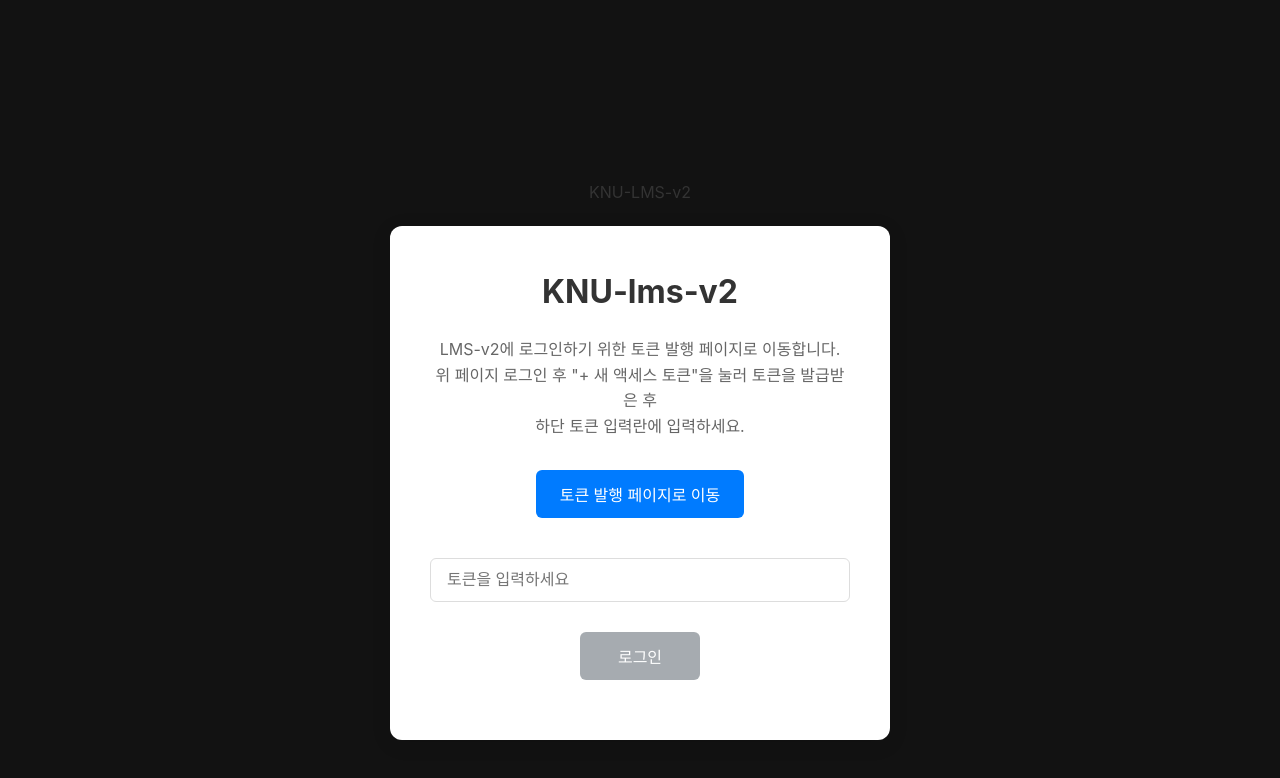
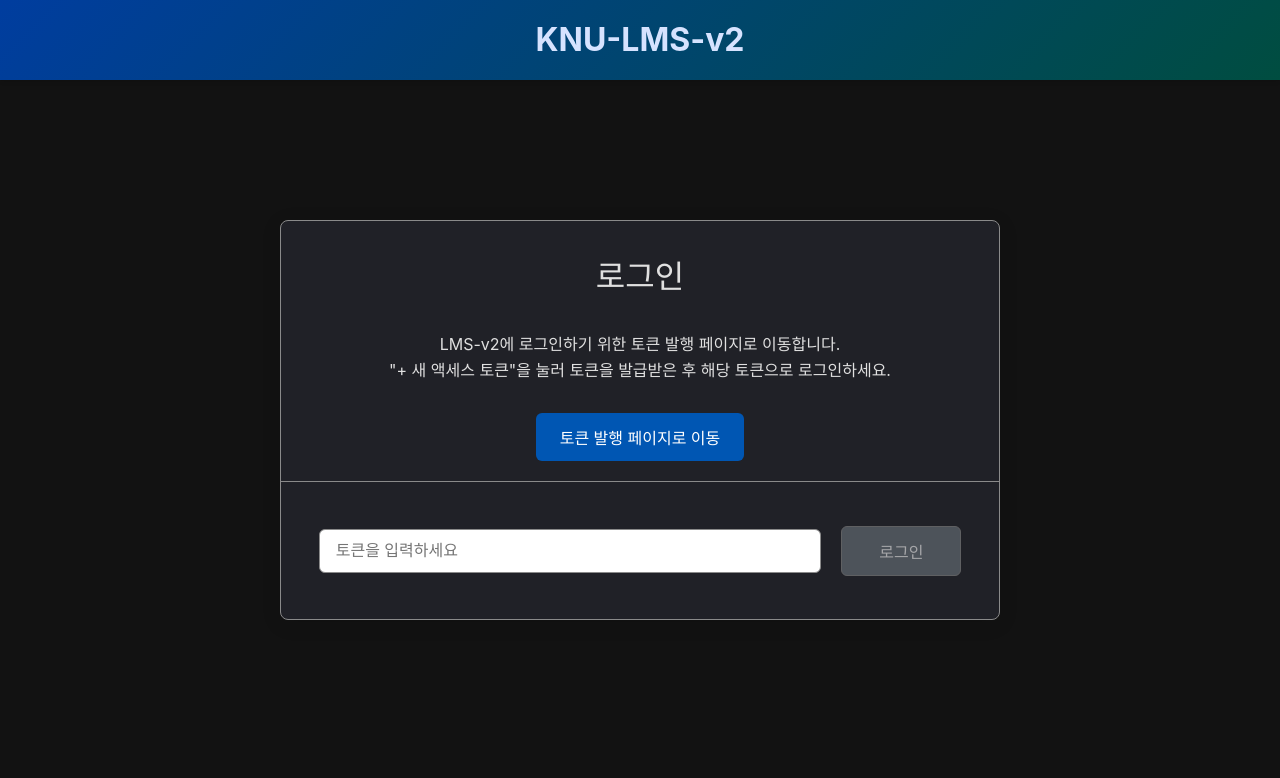
Before and after one commit to knu-lms-v2/lms-client, a React (Vite) app: page /login in a window 1280 px wide. Shown: the top 778 px of the page. Built offline with nearby package versions, Linux system fonts and the light colour scheme.

Commit message:
Design: 로그인페이지 디자인 수정

```diff
--- a/src/components/layout/Loginpage.module.css
+++ b/src/components/layout/Loginpage.module.css
@@ -1,29 +1,69 @@
 .container {
   width: 100%;
-  height: 100vh;
+  height: calc(100% - 5rem); /* 헤더 높이 제외 */
   display: flex;
   flex-direction: column;
   justify-content: center;
   align-items: center;
-  background-color: var(--background-gray);
+  background-color: var(--color-background);
+  color: var(--color-on-surface);
+}
+
+.header {
+  display: flex;
+  flex-direction: column;
+  justify-content: center;
+  align-items: center;
+  width: 100%;
+  height: 5rem;
+  background: linear-gradient(
+    135deg,
+    var(--color-primary-container) 0%,
+    var(--color-secondary-container) 100%
+  ) !important;
+  padding: 0 20px;
+  position: fixed;
+  top: 0;
+  left: 0;
+  box-shadow: 0 2px 4px rgba(0, 0, 0, 0.1);
+}
+
+.title {
+  font-size: 2rem;
+  font-weight: bold;
+  color: var(--color-on-primary-container);
 }
 
 .card {
+  width: 90%;
+  max-width: 45rem;
+  height: auto;
+  min-height: 400px;
   text-align: center;
-  padding: 40px;
-  background-color: white;
-  border-radius: 12px;
+  background-color: var(--color-surface-container);
+  color: var(--color-on-surface);
+  border: 0.7px solid var(--color-outline);
+  border-radius: 8px;
   box-shadow: 0 4px 20px rgba(0, 0, 0, 0.1);
-  max-width: 500px;
+
+  display: flex;
+  flex-direction: column;
 }
 
-.title {
-  color: #333;
-  margin-bottom: 20px;
+.cardHeader {
+  display: flex;
+  flex-direction: column;
+  justify-content: center;
+  align-items: center;
+  border-bottom: 0.7px solid var(--color-outline);
+}
+
+.cardTitle {
+  margin-bottom: 30px;
+  margin-top: 30px;
 }
 
 .description {
-  color: #666;
   margin-bottom: 30px;
   line-height: 1.6;
 }
@@ -37,7 +77,7 @@
 
 .button {
   padding: 12px 24px;
-  background-color: #007bff;
+  background-color: #0056b3;
   color: white;
   border: none;
   border-radius: 6px;
@@ -48,7 +88,7 @@
 }
 
 .button:hover:not(:disabled) {
-  background-color: #0056b3;
+  background-color: var(--color-primary-container);
 }
 
 .button:disabled {
@@ -57,27 +97,30 @@
   opacity: 0.6;
 }
 
+.inputAndLoginButtonContainer {
+  flex: 1;
+  display: flex;
+  flex-direction: row;
+  justify-content: center;
+  align-items: center;
+  gap: 20px;
+}
+
 .loginButton {
   background-color: #28a745;
   min-width: 120px;
+  border: 0.7px solid var(--color-outline);
 }
 
 .loginButton:hover:not(:disabled) {
   background-color: #218838;
 }
 
-.inputContainer {
-  margin-bottom: 30px;
-  width: 100%;
-  text-align: center;
-}
-
 .input {
-  width: 100%;
-  margin-top: 20px;
+  width: 70%;
   padding: 12px 16px;
   font-size: 16px;
-  border: 1px solid #ddd;
+  border: 0.7px solid var(--color-outline);
   border-radius: 6px;
   box-sizing: border-box;
   transition: border-color 0.2s ease;
--- a/src/components/layout/Loginpage.tsx
+++ b/src/components/layout/Loginpage.tsx
@@ -77,14 +77,14 @@ const LoginPage: React.FC<Props> = ({ onLoginSuccess }) => {
         <div className={styles.title}>KNU-LMS-v2</div>
       </div>
       <div className={styles.card}>
-        <h1 className={styles.title}>KNU-lms-v2</h1>
+        <div className={styles.cardHeader}>
+          <h1 className={styles.cardTitle}>로그인</h1>
 
           <p className={styles.description}>
             LMS-v2에 로그인하기 위한 토큰 발행 페이지로 이동합니다.
-          <br /> 위 페이지 로그인 후 "+ 새 액세스 토큰"을 눌러 토큰을 발급받은
-          후
             <br />
-          하단 토큰 입력란에 입력하세요.
+            "+ 새 액세스 토큰"을 눌러 토큰을 발급받은 후 해당 토큰으로
+            로그인하세요.
           </p>
 
           <div className={styles.buttonContainer}>
@@ -92,20 +92,17 @@ const LoginPage: React.FC<Props> = ({ onLoginSuccess }) => {
               토큰 발행 페이지로 이동
             </button>
           </div>
-
-        <div className={styles.inputContainer}>
+        </div>
+        <div className={styles.inputAndLoginButtonContainer}>
           <input
+            className={styles.input}
             type="text"
             value={token}
             onChange={(e) => setToken(e.target.value)}
             onKeyPress={handleKeyPress}
             placeholder="토큰을 입력하세요"
-            className={styles.input}
             disabled={isLoading}
           />
-        </div>
-
-        <div className={styles.buttonContainer}>
           <button
             onClick={saveToken}
             className={`${styles.button} ${styles.loginButton}`}
--- a/src/globals.ts
+++ b/src/globals.ts
@@ -1 +1 @@
-export const API_URL = "https://69563397ed66.ngrok-free.app";
+export const API_URL = "https://82a612b597d2.ngrok-free.app";
--- a/src/index.css
+++ b/src/index.css
@@ -1,24 +1,42 @@
 :root {
+  /* Primary color: 앱의 주요 강조 색 (버튼, 토글 등) */
   --color-primary: #82b1ff;
-  --color-on-primary: #001f54;
-  --color-primary-container: #003d9f;
-  --color-on-primary-container: #d6e3ff;
+  --color-on-primary: #001f54; /* primary 위의 텍스트/아이콘 */
+  --color-primary-container: #003d9f; /* primary 변형 - 큰 버튼, 카드 배경 */
+  --color-on-primary-container: #d6e3ff; /* primaryContainer 위의 글자 */
 
+  /* Secondary color: 보조 강조 색 (필터, 태그 등) */
   --color-secondary: #80cbc4;
   --color-on-secondary: #00332d;
   --color-secondary-container: #004d40;
   --color-on-secondary-container: #b2dfdb;
 
+  /* App Background: 앱 전체 배경 (가장 뒤) */
   --color-background: #121212;
-  --color-on-background: #e0e0e0;
+  --color-on-background: #e0e0e0; /* 배경 위의 텍스트 */
 
+  /* Surface: 가장 기본적인 표면 (앱의 바닥면) */
   --color-surface: #121212;
-  --color-on-surface: #e0e0e0;
+  --color-on-surface: #e0e0e0; /* surface 위의 텍스트 */
+
+  /* Surface Variant: 표면 변형 (카드 테두리, 경계선) */
   --color-surface-variant: #2c2c2c;
   --color-on-surface-variant: #b0b0b0;
 
+  /* Surface Container 단계:
+     elevation(높이)에 따라 점점 밝게 → 카드나 시트가 배경과 구분되도록
+  */
+  --color-surface-container-lowest: #131314; /* 거의 배경색 - 리스트 맨 아래 */
+  --color-surface-container-low: #1a1b1f; /* 살짝 떠 있는 느낌 */
+  --color-surface-container: #202127; /* 일반 카드, 시트 */
+  --color-surface-container-high: #2b2c31; /* 더 강조되는 카드, 팝업 시트 */
+  --color-surface-container-highest: #35363b; /* 다이얼로그, 최상위 시트 */
+
+  /* Error colors: 오류 메시지, 경고 배경 */
   --color-error: #cf6679;
   --color-on-error: #000000;
+
+  /* Outline: 테두리, 구분선 색상 */
   --color-outline: #8a8a8a;
 
   font-family: system-ui, Avenir, Helvetica, Arial, sans-serif;
@@ -41,6 +59,13 @@
   box-sizing: border-box;
 }
 
+html,
+body,
+#root {
+  height: 100%;
+  width: 100%;
+}
+
 body {
   font-family: -apple-system, BlinkMacSystemFont, "Segoe UI", sans-serif;
   line-height: 1.6;
```
Lines whose indentation alone changed are shown as unchanged.
